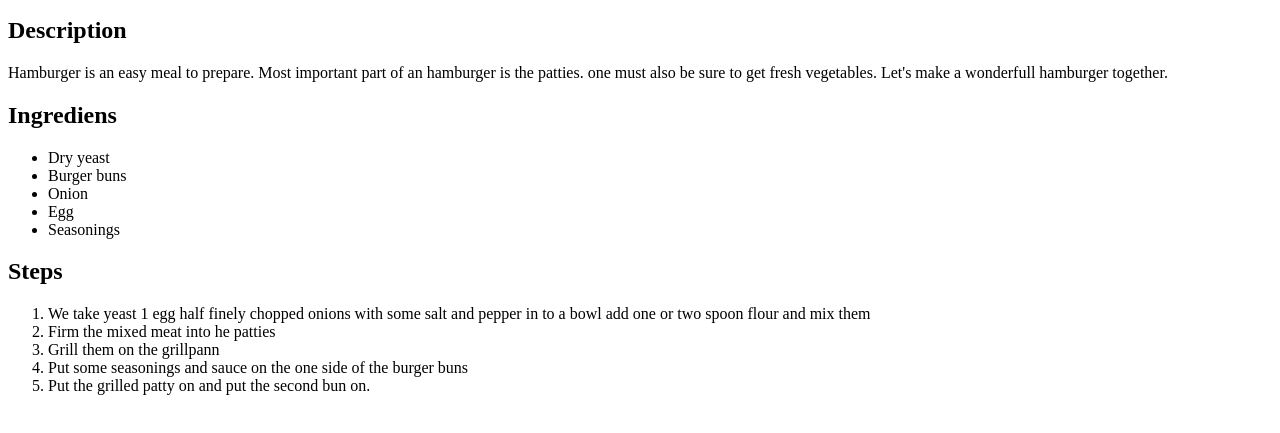
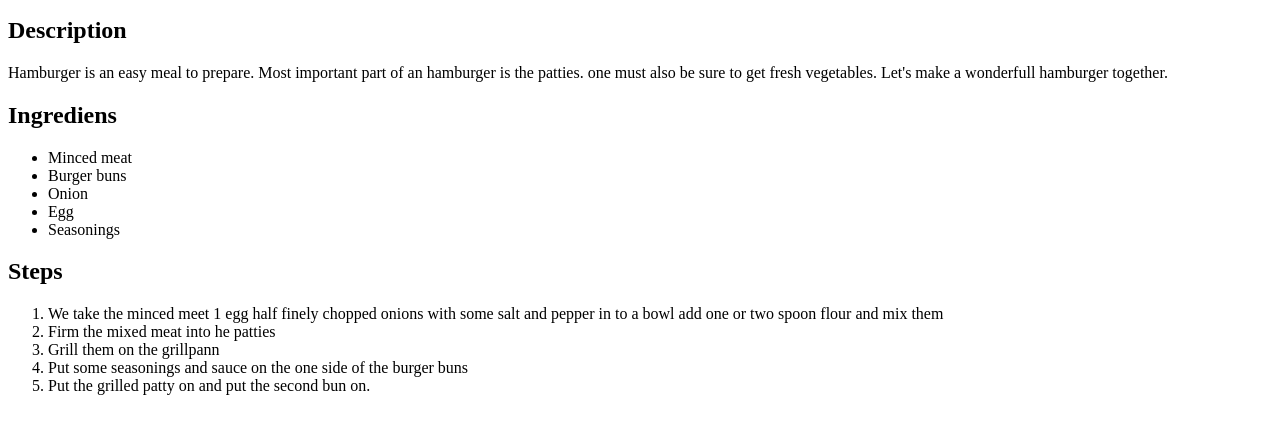
Before and after one commit to pirometheus/odin-recipes, a plain HTML site: page recipes/hamburger.html in a window 1280 px wide. Shown: the part 101-534 px from the top of the page. Drawn offline with Linux system fonts and the light colour scheme.

Commit message:
Miswriting would be correctet in ingrediens

```diff
--- a/recipes/hamburger.html
+++ b/recipes/hamburger.html
@@ -13,7 +13,7 @@
         </p>
         <h2>Ingrediens</h2>
         <ul>
-            <li>Dry yeast</li>
+            <li>Minced meat</li>
             <li>Burger buns</li>
             <li>Onion</li>
             <li>Egg</li>
@@ -21,7 +21,7 @@
         </ul>
         <h2>Steps</h2>
         <ol>
-            <li>We take yeast 1 egg half finely chopped onions with some salt and pepper in to a bowl add one or two spoon flour and mix them</li>
+            <li>We take the minced meet 1 egg half finely chopped onions with some salt and pepper in to a bowl add one or two spoon flour and mix them</li>
             <li>Firm the mixed meat into he patties</li>
             <li>Grill them on the grillpann</li>
             <li>Put some seasonings and sauce on the one side of the burger buns</li>
```
